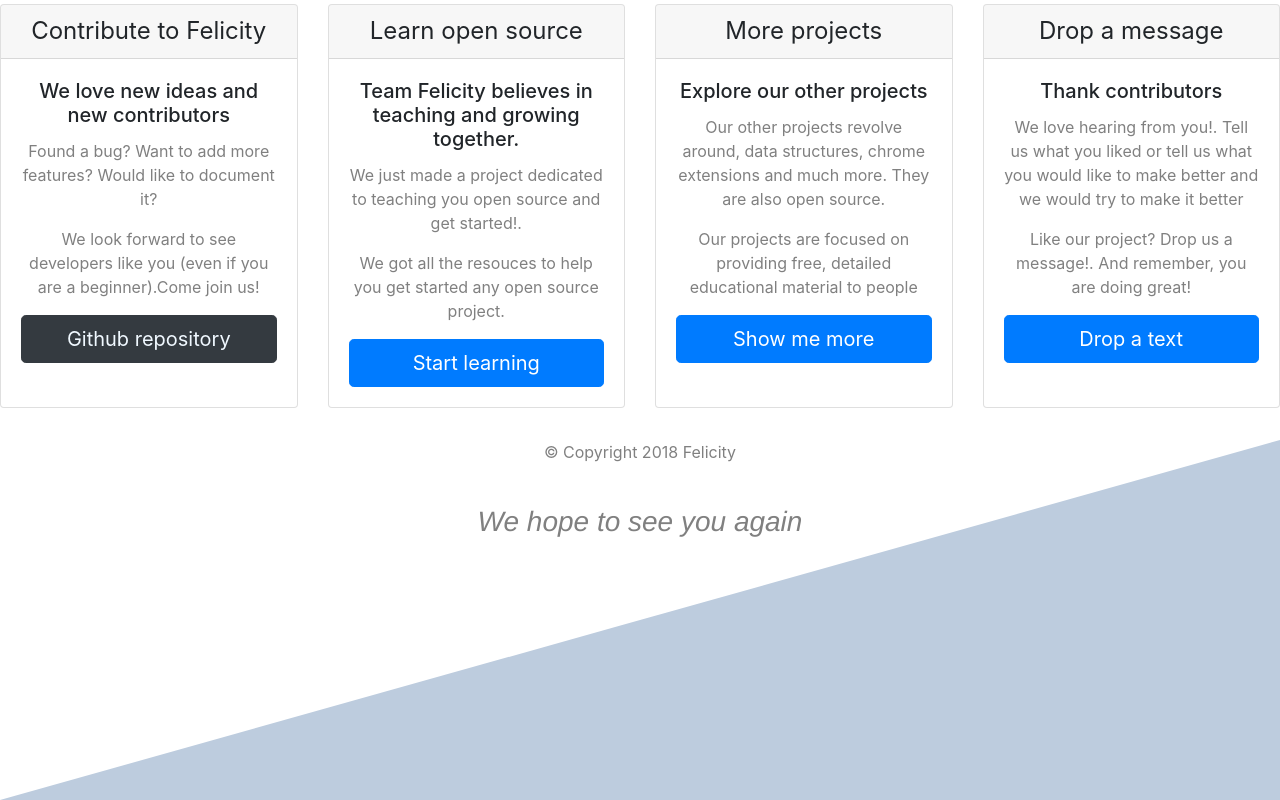
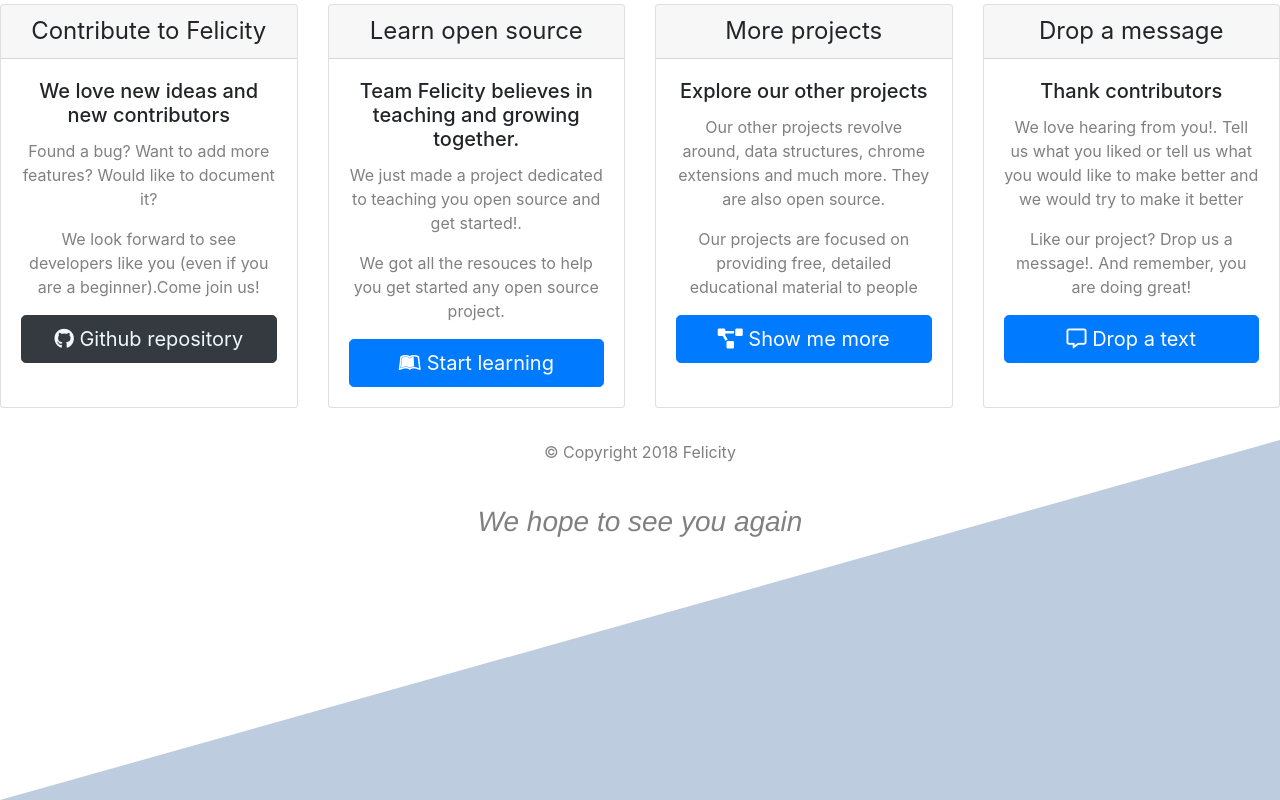
Before and after one commit to joeyouss/Felicity, a plain HTML site: page TinDog-Start-master/index.html in a window 1280 px wide. Shown: the part 2931-3731 px from the top of the page. Drawn offline with nearby package versions, Linux system fonts and the light colour scheme.

Commit message:
Icons added to contribute section

```diff
--- a/TinDog-Start-master/index.html
+++ b/TinDog-Start-master/index.html
@@ -206,7 +206,10 @@
                         <h5 class="card-title pricing-card-title">We love new ideas and new contributors </h5>
                         <p>Found a bug? Want to add more features? Would like to document it? </p>
                         <p>We look forward to see developers like you (even if you are a beginner).Come join us!</p>
-                        <button type="button" class="btn btn-lg btn-dark btn-block btn-outline-dark" style="color: aliceblue;">Github repository</button>
+                        <button type="button" class="btn btn-lg btn-dark btn-block btn-outline-dark" style="color: aliceblue;">
+                            <i class="fab fa-github"></i>
+                            Github repository
+                        </button>
                     </div>
                 </div>
                 <div class="card mb-3 box-shadow">
@@ -218,7 +221,10 @@
                         <p>We just made a project dedicated to teaching you open source and get started!. </p>
                         <p>We got all the resouces to help you get started any open source project.</p>
 
-                        <button type="button" class="btn btn-lg btn-block btn-primary">Start learning</button>
+                        <button type="button" class="btn btn-lg btn-block btn-primary">
+                            <i class="fab fa-leanpub"></i>
+                            Start learning
+                        </button>
                     </div>
                 </div>
                 <div class="card mb-3 box-shadow">
@@ -230,7 +236,10 @@
                         <p>Our other projects revolve around, data structures, chrome extensions and much more. They are also open source.</p>
                         <p> Our projects are focused on providing free, detailed educational material to people
                         </p>
-                        <button type="button" class="btn btn-lg btn-block btn-primary">Show me more</button>
+                        <button type="button" class="btn btn-lg btn-block btn-primary">
+                            <i class="fas fa-project-diagram"></i>
+                            Show me more
+                        </button>
                     </div>
                 </div>
                 <div class="card mb-3 box-shadow">
@@ -241,7 +250,10 @@
                         <h5 class="card-title pricing-card-title">Thank contributors</h5>
                         <p>We love hearing from you!. Tell us what you liked or tell us what you would like to make better and we would try to make it better</p>
                         <p> Like our project? Drop us a message!. And remember, you are doing great!</p>
-                        <button type="button" class="btn btn-lg btn-block btn-primary">Drop a text</button>
+                        <button type="button" class="btn btn-lg btn-block btn-primary">
+                            <i class="far fa-comment-alt"></i>
+                            Drop a text
+                        </button>
                     </div>
                 </div>
             </div>
```
